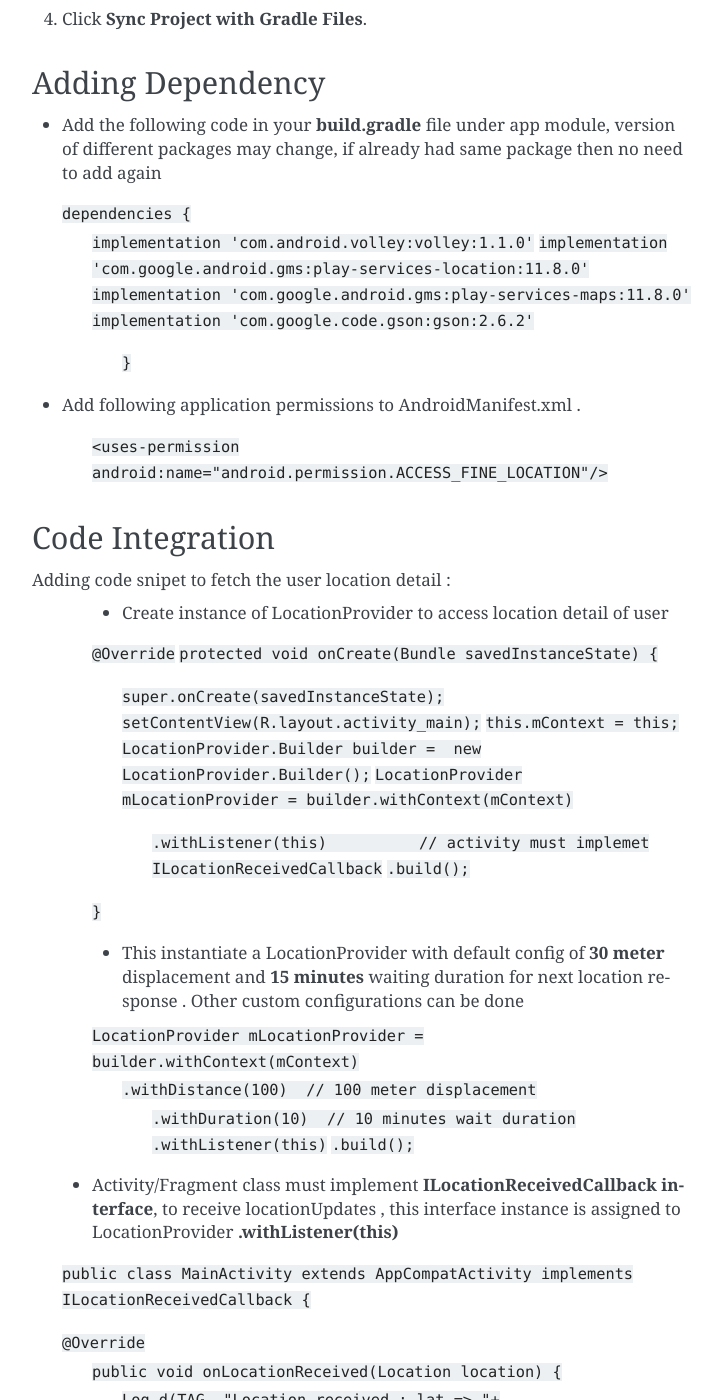
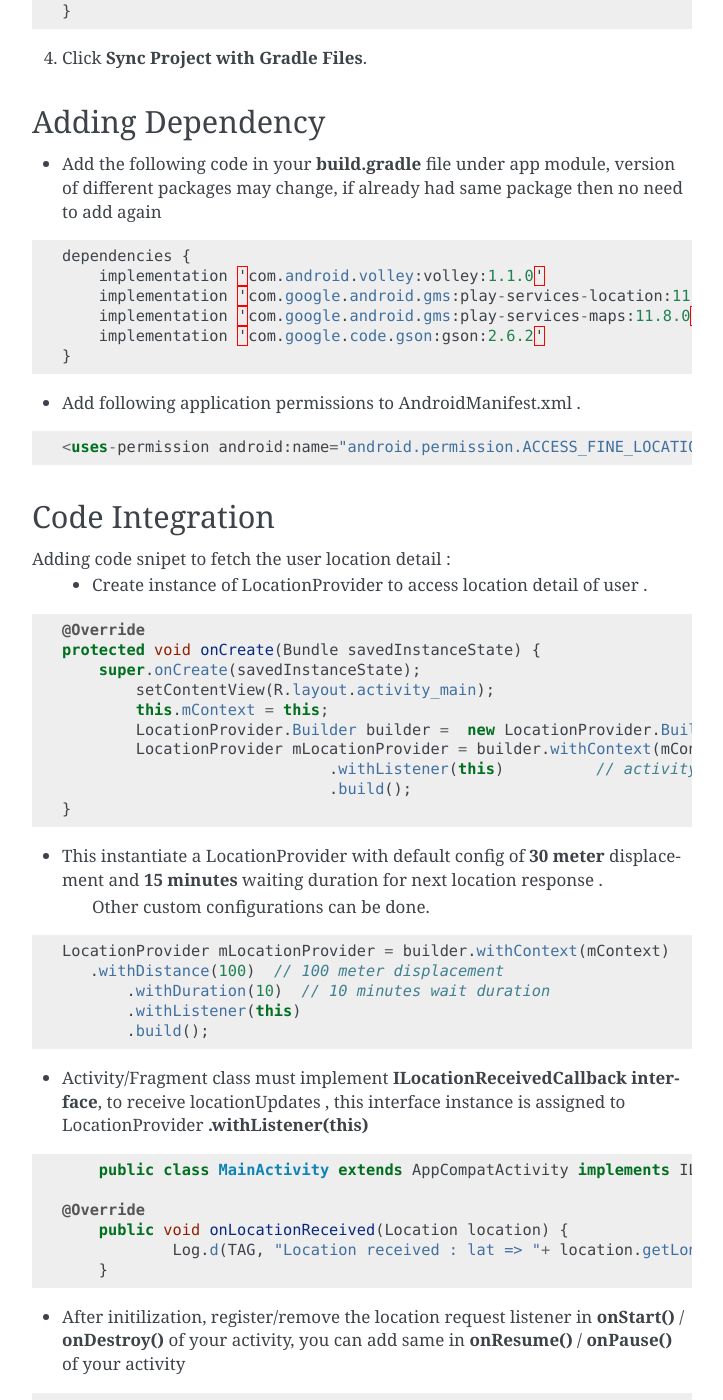
Before and after one commit to insenseanalytics/mcms-docs, a Sphinx documentation site: the page built from docs/source/index.rst, in a window 1280 px wide and 1400 px high, scrolled down 829 px. Shown: the whole window, without its empty margins (388-1111 px from the left). Built offline with Sphinx 7.4.7, drawn with Linux system fonts in a browser that asks for light colours; some of the changed text lies outside the part shown.

Commit message:
corrected coding section

```diff
--- a/docs/source/index.rst
+++ b/docs/source/index.rst
@@ -21,13 +21,17 @@ Add insense AAR file as a module dependency to your project, proceed as follows:
 
 2. Make sure the library is listed at the top of your **settings.gradle** file, as shown here for a library named **"my-library-module"**:
 
- ``include ':app', ':my-library-module'``
+.. code:: java
+
+       include ':app', ':my-library-module'
 
 3. Open the app module's **build.gradle** file and add a new line to the **dependencies** block as shown in the following snippet:
 
-  ``dependencies {``
-    	``implementation project(":my-library-module")``
-	``}``
+.. code:: java
+
+  	   dependencies {
+           implementation project(":my-library-module")
+	   }
 
 4. Click **Sync Project with Gradle Files**.
 
@@ -35,99 +39,115 @@ Adding Dependency
 -----------------
 - Add the following code in your **build.gradle** file under app module, version of different packages may change, if already had same package then no need to add again
 
-  ``dependencies {``
-      ``implementation 'com.android.volley:volley:1.1.0'``
-      ``implementation 'com.google.android.gms:play-services-location:11.8.0'``
-      ``implementation 'com.google.android.gms:play-services-maps:11.8.0'``
-      ``implementation 'com.google.code.gson:gson:2.6.2'``
-	``}``
+.. code:: java
+
+       dependencies {
+           implementation 'com.android.volley:volley:1.1.0'
+           implementation 'com.google.android.gms:play-services-location:11.8.0'
+           implementation 'com.google.android.gms:play-services-maps:11.8.0'
+           implementation 'com.google.code.gson:gson:2.6.2'
+       }
 
 
 - Add following application permissions to AndroidManifest.xml .
 
-    ``<uses-permission android:name="android.permission.ACCESS_FINE_LOCATION"/>``
+.. code:: java
+
+       <uses-permission android:name="android.permission.ACCESS_FINE_LOCATION"/>
 
 Code Integration
 -----------------
 Adding code snipet to fetch the user location detail :
-	* Create instance of LocationProvider to access location detail of user
+	* Create instance of LocationProvider to access location detail of user .
 
-	``@Override``
-	``protected void onCreate(Bundle savedInstanceState) {``
-		``super.onCreate(savedInstanceState);``
-		``setContentView(R.layout.activity_main);``
-		``this.mContext = this;``
-		``LocationProvider.Builder builder =  new LocationProvider.Builder();``
-		``LocationProvider mLocationProvider = builder.withContext(mContext)``
-				``.withListener(this)          // activity must implemet ILocationReceivedCallback``
-				``.build();``
-	``}``
+.. code:: java
 
-	* This instantiate a LocationProvider with default config of **30 meter** displacement and **15 minutes** waiting duration for next location response .
-	  Other custom configurations can be done
+	   @Override
+	   protected void onCreate(Bundle savedInstanceState) {
+	       super.onCreate(savedInstanceState);
+		   setContentView(R.layout.activity_main);
+		   this.mContext = this;
+		   LocationProvider.Builder builder =  new LocationProvider.Builder();
+		   LocationProvider mLocationProvider = builder.withContext(mContext)
+					.withListener(this)          // activity must implemet ILocationReceivedCallback
+					.build();
+	   }
 
-	``LocationProvider mLocationProvider = builder.withContext(mContext)``
-	             ``.withDistance(100)  // 100 meter displacement``
-				 ``.withDuration(10)  // 10 minutes wait duration``
-				 ``.withListener(this)``
-				 ``.build();``
+- This instantiate a LocationProvider with default config of **30 meter** displacement and **15 minutes** waiting duration for next location response .
+	  Other custom configurations can be done.
 
-   * Activity/Fragment class must implement **ILocationReceivedCallback interface**, to receive locationUpdates , this interface instance is assigned to LocationProvider **.withListener(this)**
+.. code:: java
 
-   ``public class MainActivity extends AppCompatActivity implements ILocationReceivedCallback {``
+	   LocationProvider mLocationProvider = builder.withContext(mContext)
+	      .withDistance(100)  // 100 meter displacement
+		  .withDuration(10)  // 10 minutes wait duration
+		  .withListener(this)
+		  .build();
 
-   ``@Override``
-	``public void onLocationReceived(Location location) {``
-		``Log.d(TAG, "Location received : lat => "+ location.getLongitude() + " long=> " +location.getLongitude());``
-	``}``
+- Activity/Fragment class must implement **ILocationReceivedCallback interface**, to receive locationUpdates , this interface instance is assigned to LocationProvider **.withListener(this)**
 
-	* After initilization, register/remove the location request listener in **onStart()** / **onDestroy()** of your activity, you can add same in **onResume()** / **onPause()** of your activity
+.. code:: java
 
-	``@Override``
-	``protected void onStart() {``
-		``super.onStart();
-		``if(mLocationProvider!=null) {``
-			``mLocationProvider.setupLocationRequest();``
-		``}``
-	``}``
+	   public class MainActivity extends AppCompatActivity implements ILocationReceivedCallback {
 
-	``@Override``
-	``protected void onDestroy() {``
-		``super.onDestroy();``
-		``if(mLocationProvider!=null) {``
-			``mLocationProvider.stopLocationUpdates();``
-		``}``
-	``}``
+       @Override
+	   public void onLocationReceived(Location location) {
+		   Log.d(TAG, "Location received : lat => "+ location.getLongitude() + " long=> " +location.getLongitude());
+	   }
 
-	* Now once you receive current location of user inside **onLocationReceived()** , then fetch excllusive offers near by user location .
+- After initilization, register/remove the location request listener in **onStart()** / **onDestroy()** of your activity, you can add same in **onResume()** / **onPause()** of your activity
+
+.. code:: java
+
+	   @Override
+	   protected void onStart() {
+		  super.onStart();
+		  if(mLocationProvider!=null) {
+			 mLocationProvider.setupLocationRequest();
+		  }
+	  }
+
+	  @Override
+	  protected void onDestroy() {
+		 super.onDestroy();
+		 if(mLocationProvider!=null) {
+			mLocationProvider.stopLocationUpdates();
+		 }
+	  }
+
+- Now once you receive current location of user inside **onLocationReceived()** , then fetch excllusive offers near by user location .
 	  Activity must implement IResponseListner interface to receive success / failure callbacks of API call.
 
-	``public class MainActivity extends AppCompatActivity implements ILocationReceivedCallback, IResponseListner {``
+.. code:: java
 
-	* Create **Request** object, pass user id as **custId**, pass **latitude**, **longitude** and **IResponseListner** **listner**
+	   public class MainActivity extends AppCompatActivity implements ILocationReceivedCallback, IResponseListner {``
+
+- Create **Request** object, pass user id as **custId**, pass **latitude**, **longitude** and **IResponseListner** **listner**
 	  to **fetchoffers** this will Fetch exclusive offers for the customers and response will be received in  **onResponse** and if any failure occured
 	  it will be received in **onFailure**
 
-	``@Override``
-	``public void onLocationReceived(Location location) {``
-		``Request mRequest = new Request(mContext);``
-		``String custId = "USER_CUST_ID"   // Current User CustomerId``;
-		``mRequest.fetchOffers(custId, location.getLatitude(), location.getLongitude(), this);``
-	``}``
+.. code:: java
 
-	``@Override``
-	``public void onResponse(JSONArray jsonArray) {``
-        ``Log.d(TAG, "Response received !" + jsonArray.toString());``
-		``Toast.makeText(mContext,"Response received !" + jsonArray.toString() , Toast.LENGTH_SHORT).show();``
-	``}``
+	   @Override
+	   public void onLocationReceived(Location location) {
+		  Request mRequest = new Request(mContext);
+		  String custId = "USER_CUST_ID"   // Current User CustomerId;
+		  mRequest.fetchOffers(custId, location.getLatitude(), location.getLongitude(), this);
+	  }
 
-	``@Override``
-	``public void onFailure(Throwable throwable) {``
-		``Log.d(TAG, "Failed : " + throwable.getMessage());``
-		``Toast.makeText(mContext,"Failed : " + throwable.getMessage() , Toast.LENGTH_SHORT).show();``
-	``}``
+	 @Override
+	 public void onResponse(JSONArray jsonArray) {
+         Log.d(TAG, "Response received !" + jsonArray.toString());
+		 Toast.makeText(mContext,"Response received !" + jsonArray.toString() , Toast.LENGTH_SHORT).show();
+	 }
 
-	* parse the JSONArray response to get offer detail
+	 @Override
+	 public void onFailure(Throwable throwable) {
+		Log.d(TAG, "Failed : " + throwable.getMessage());
+		Toast.makeText(mContext,"Failed : " + throwable.getMessage() , Toast.LENGTH_SHORT).show();
+	 }
+
+-parse the JSONArray response to get offer detail
 
 
 .. toctree::
```
